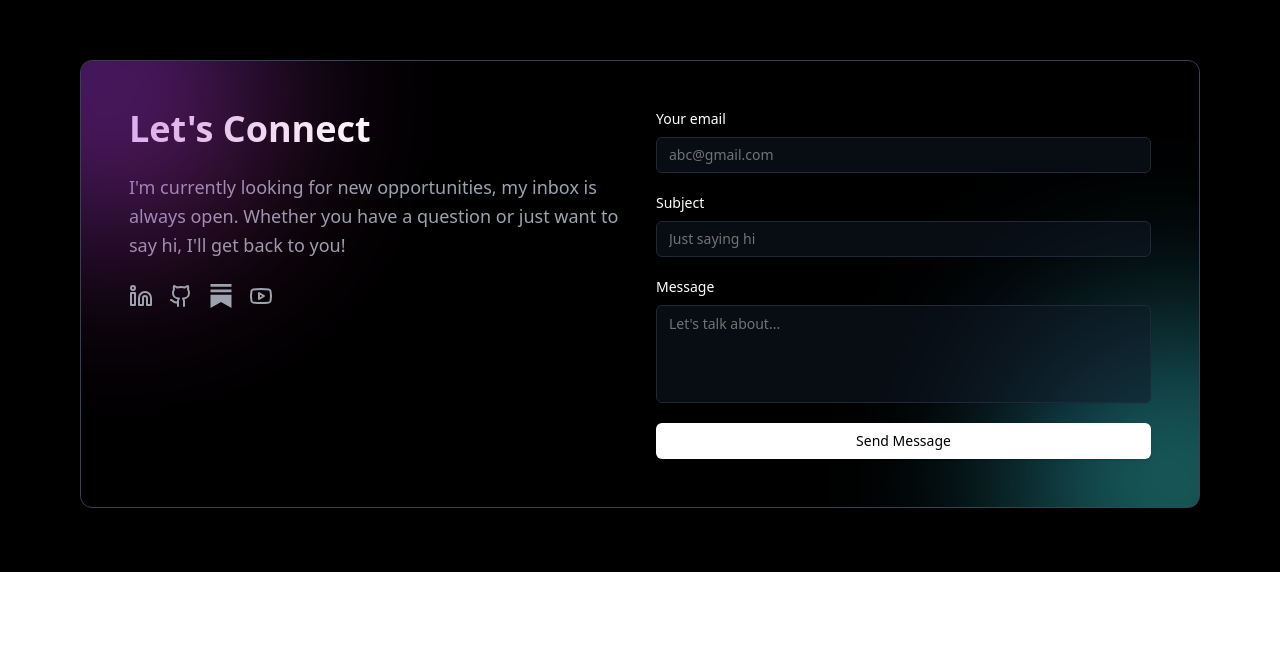
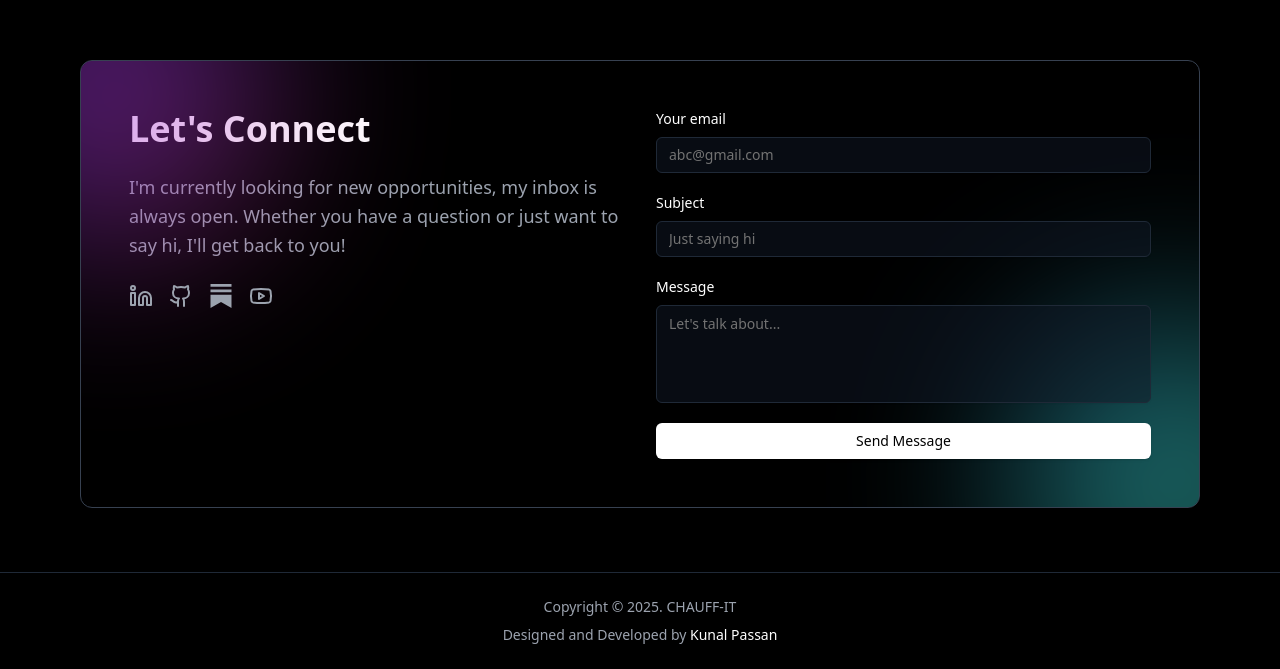
Before and after one commit to kazekunal/nexus, a Next.js app: page / in a window 1280 px wide. Shown: the part 2667-3336 px from the top of the page. Before the commit the page ends 3239 px from the top, so only its background shows below. Built offline with nearby package versions, Linux system fonts and the light colour scheme.

Commit message:
footer added

```diff
--- /dev/null
+++ b/src/app/components/footer.jsx
@@ -0,0 +1,21 @@
+import React from 'react';
+
+const Footer = () => {
+  return (
+    <footer className="w-full bg-black py-6 border-t border-gray-800">
+      <div className="max-w-6xl mx-auto px-4">
+        <div className="flex flex-col items-center space-y-2 text-gray-400 text-sm">
+          <p>Copyright © 2025. CHAUFF-IT</p>
+          <p>
+            Designed and Developed by{' '}
+            <span className="text-white hover:text-gray-300 transition-colors cursor-pointer">
+              <a href='https://kunalpassan.vercel.app/'>Kunal Passan</a>
+            </span>
+          </p>
+        </div>
+      </div>
+    </footer>
+  );
+};
+
+export default Footer;
--- a/src/app/page.js
+++ b/src/app/page.js
@@ -3,6 +3,7 @@ import AboutMission from "./components/about";
 import EmailSection from "./components/contact";
 // import FeaturesSection from "./components/features";
 import FeaturesSection from "./components/features_section";
+import Footer from "./components/footer";
 import LandingPage from "./components/landing";
 import LandingPage2 from "./components/landing_2";
 import SupportBanner from "./components/support";
@@ -16,6 +17,7 @@ export default function Home() {
       <FeaturesSection/>
       <AboutMission/>
       <EmailSection/>
+      <Footer/>
     </>
   );
 }
```
